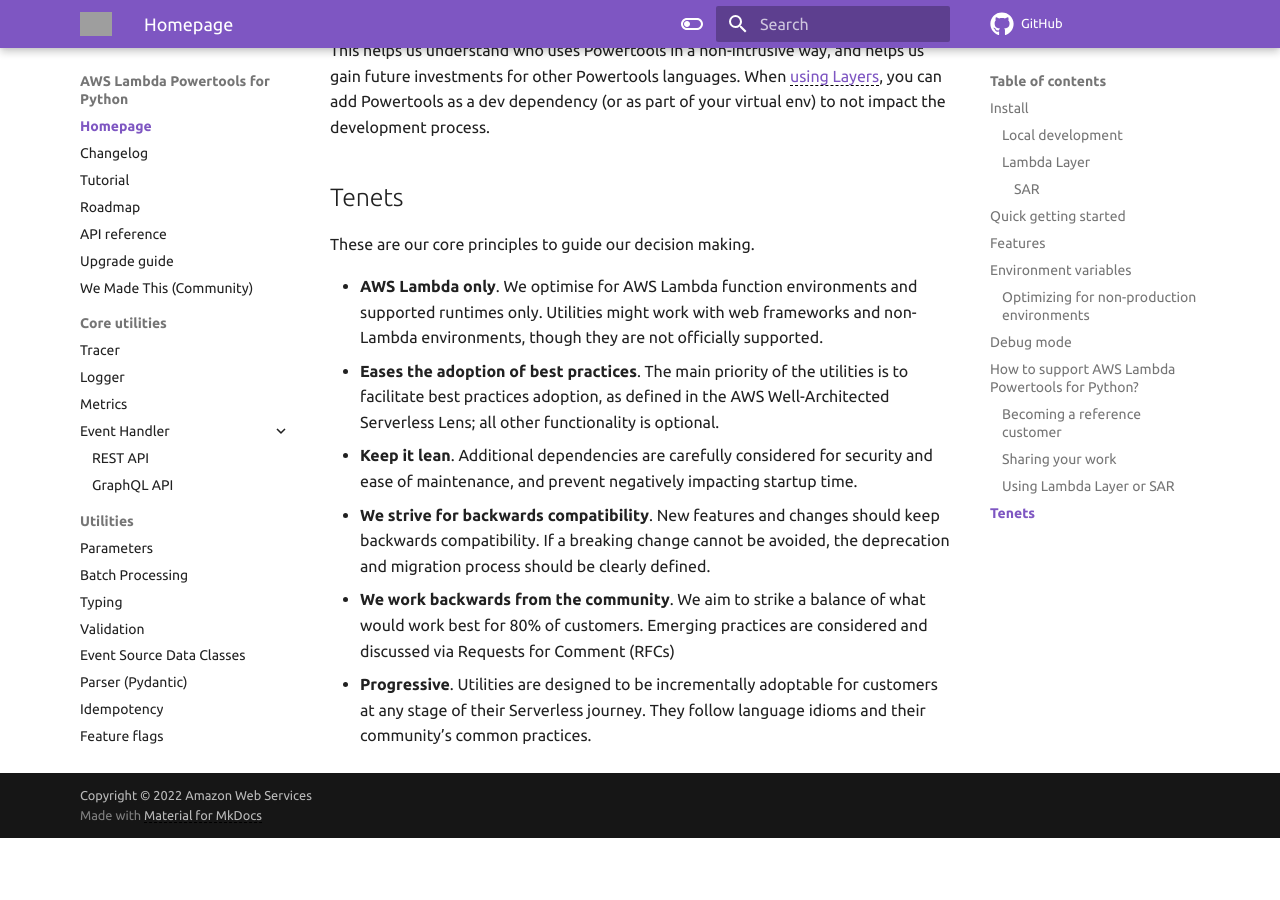
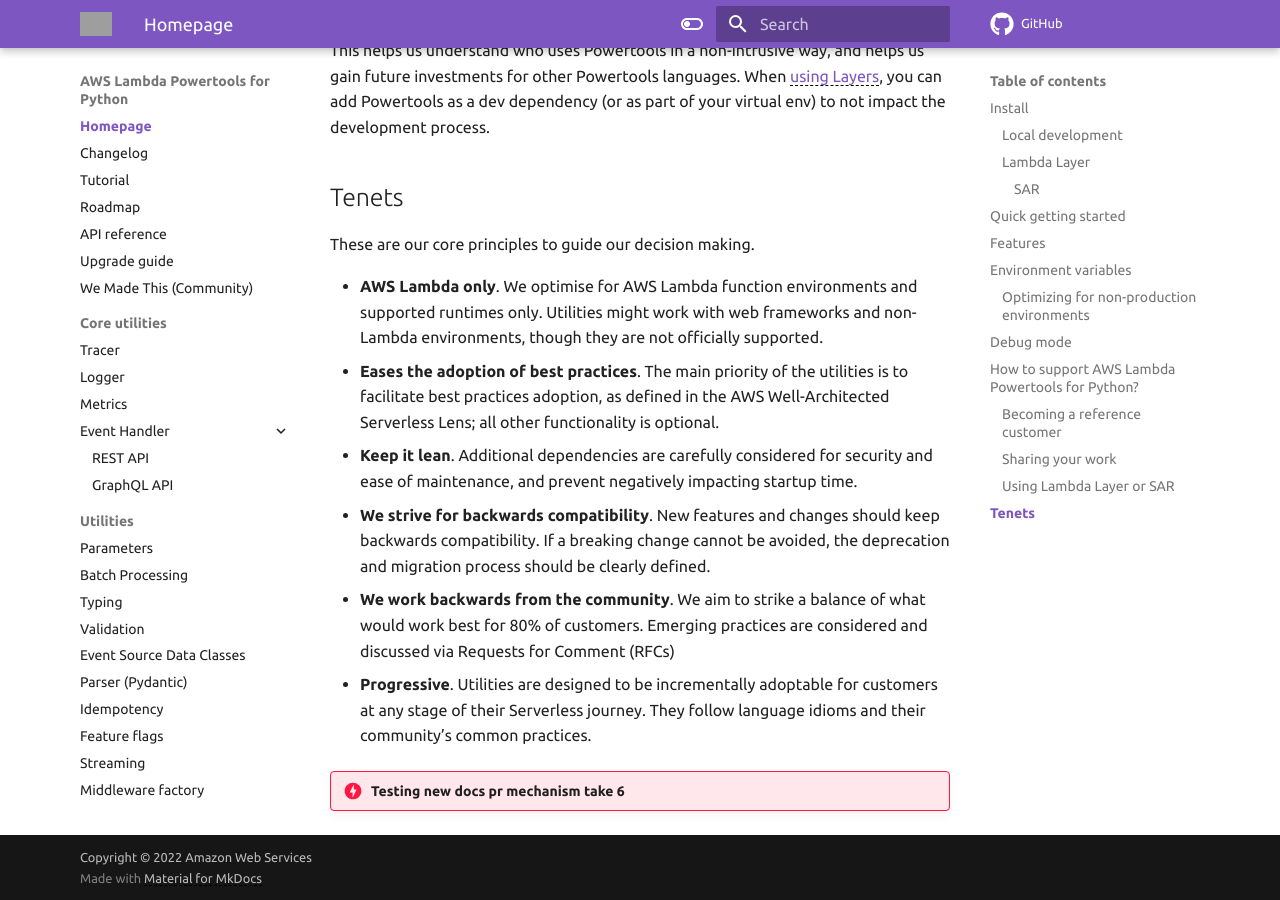
Before and after one commit to heitorlessa/aws-lambda-powertools-test, an MkDocs documentation site: the page built from docs/index.md, in a window 1280 px wide and 900 px high, scrolled down 8229 px. Built offline with MkDocs 1.6.1 and Material for MkDocs 9.7.7, drawn with Linux system fonts in a browser that asks for light colours; emoji names are drawn with the system emoji font; a script that is not in the unit is left out; comment, search, counter and statistics services are not loaded; the version menu is left out; before the commit the page ends 9067 px from its top, so only the background shows below that; grey boxes are pictures that could not be loaded.

Commit message:
chore(ci): docs rebuild

```diff
--- a/docs/index.md
+++ b/docs/index.md
@@ -774,3 +774,4 @@
 * **We strive for backwards compatibility**. New features and changes should keep backwards compatibility. If a breaking change cannot be avoided, the deprecation and migration process should be clearly defined.
 * **We work backwards from the community**. We aim to strike a balance of what would work best for 80% of customers. Emerging practices are considered and discussed via Requests for Comment (RFCs)
 * **Progressive**. Utilities are designed to be incrementally adoptable for customers at any stage of their Serverless journey. They follow language idioms and their community’s common practices.
+!!! danger "Testing new docs pr mechanism take 6"
```
